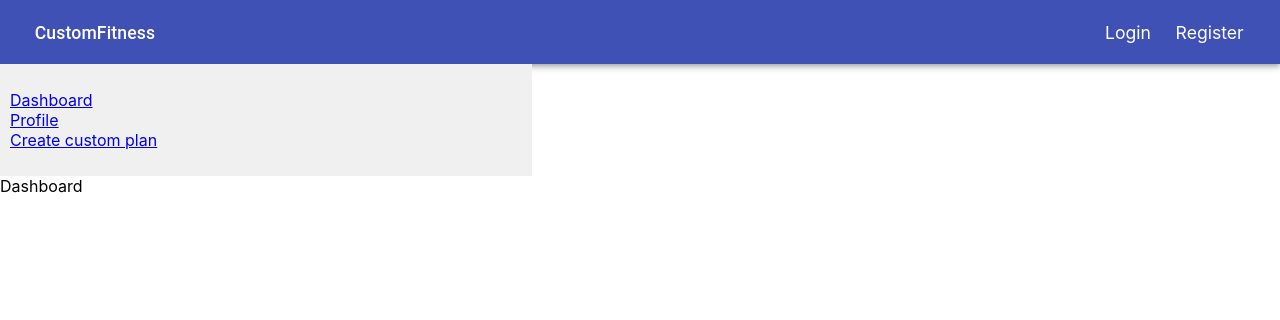
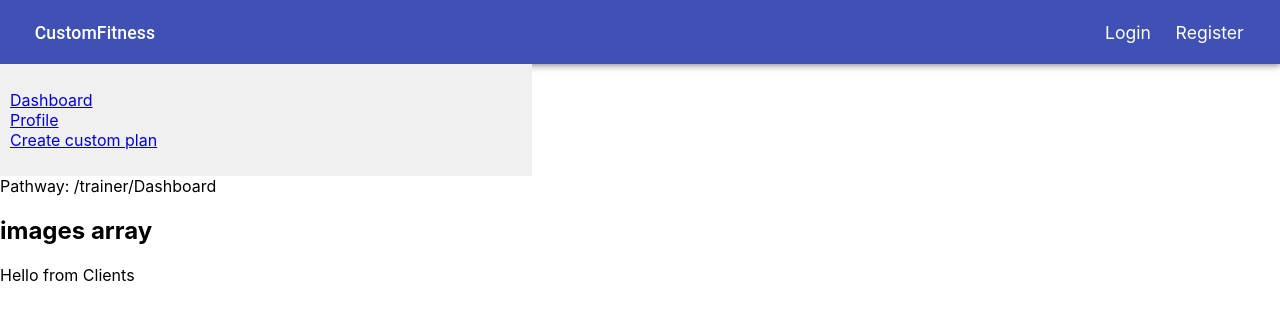
Before and after one commit to Meghanath91/CustomFitness, a React (Create React App) app in the folder my-app/: page /trainer/dashboard in a window 1280 px wide. Shown: the top 320 px of the page. Built offline with nearby package versions, Linux system fonts and the light colour scheme.

Commit message:
added comments

```diff
--- a/my-app/src/App.js
+++ b/my-app/src/App.js
@@ -1,14 +1,14 @@
+// Main State stored here and Routes
 import React from "react";
-
 import { BrowserRouter as Router, Switch, Route, Link } from "react-router-dom";
 import "./App.scss";
 import Navbar from "./components/Navbar/Navbar";
-
 import Sidebar from "./components/Sidebar/Sidebar";
 import Card from "./components/Card/Card";
 import ExerciseList from "./components/Customplan/ExerciseList";
 import Login from "./components/Login/Login";
 import Register from "./components/Register/Register";
+import Dashboard from "./containers/dashboard";
 
 function App() {
   // Store global state like user here
@@ -18,18 +18,17 @@ function App() {
 
   return (
     <Router>
-      {/* Router */}
 
       {/* always showing  - outside of switch */}
       <Navbar />
+
+      {/* Having sidebar below will keep the navbar running on all pages, we will get rid of this after and only display it on pages the other pages */}
       <Sidebar/>
 
 
       {/* <div style={{display: flex}}>  */}
         {/* { isLoggedin && } */}
 
-        {/* Switch */}
-          {/* Route = .... */}
         <div>
 
             <Switch>
@@ -47,10 +46,10 @@ function App() {
 
                 {/* useParams */}
                 <Route path='/trainer/dashboard'>
-                Dashboard
+               Pathway: /trainer/Dashboard
+                <Dashboard/>
                 {/* <Sidebar/> */}
-
-              </Route>
+               </Route>
 
                 <Route path='/trainer/profile'>
                 {/* <Sidebar/> */}
@@ -79,8 +78,8 @@ function App() {
 
 
               <Route path='/'>
-                Home
-                <Sidebar/>
+                Pathway: / AKA Home Page
+                {/* <Sidebar/> */}
 
               </Route>
 
--- /dev/null
+++ b/my-app/src/components/Dashboard/Clients.js
@@ -0,0 +1,14 @@
+import React from "react";
+
+
+export default function Clients(props) {
+
+  return (
+    <div>
+      <h2> {props.avatar}</h2>
+      Hello from Clients
+
+
+    </div>
+  )
+}
--- a/my-app/src/containers/dashboard.js
+++ b/my-app/src/containers/dashboard.js
@@ -2,3 +2,19 @@
 // axios.get('/api/profile').then((res) => {
 //   setState(res.body)
 // })
+import React from "react";
+import Clients from "../components/Dashboard/Clients";
+
+
+export default function Dashboard() {
+
+  return (
+    <div>
+      <Clients avatar={'images array'}/>
+
+
+
+
+    </div>
+  )
+}
```
Also changed, not shown: my-app/src/components/Dashboard/ClientRequest.js (added).
